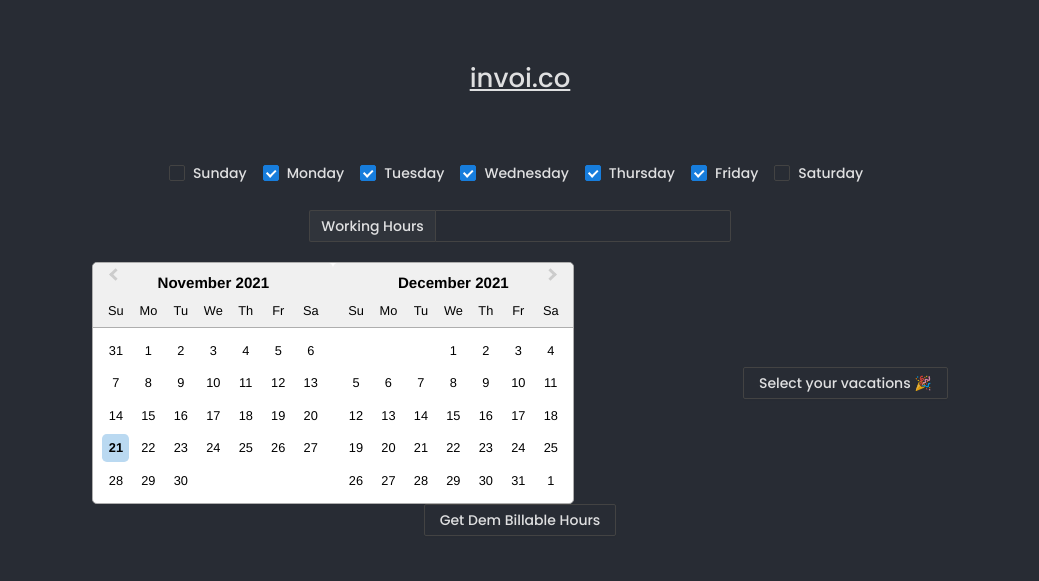
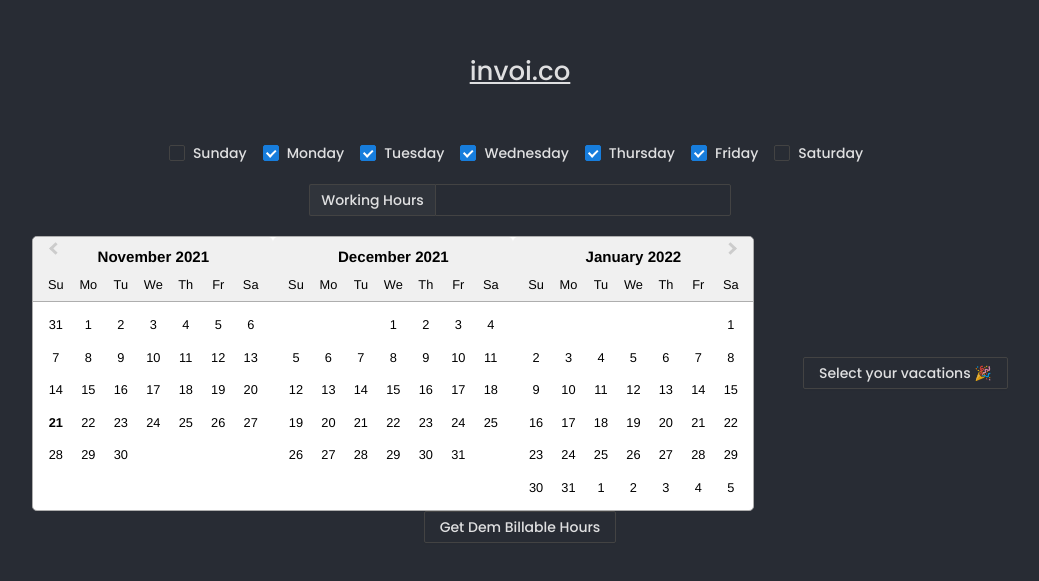
Before and after one commit to ylkhayat/invoico, a React (Create React App) app: page / in a window 1280 px wide. Shown: the part 103-684 px from the top of the page, without its empty margins (120-1159 px from the left). Built offline with nearby package versions, Linux system fonts and the light colour scheme.

Commit message:
some styles changes

```diff
--- a/src/App.css
+++ b/src/App.css
@@ -37,6 +37,8 @@
   }
 }
 
+
+
 .react-datepicker__day--highlighted {
   border-radius: 0.3rem;
   background-color: #3dcc4a !important;
@@ -45,6 +47,6 @@
 
 .react-datepicker__day--highlighted-1 {
   border-radius: 0.3rem;
-  background-color: #0b4734 !important;
+  background-color: #d32222 !important;
   color: #fff;
 }
--- a/src/App.tsx
+++ b/src/App.tsx
@@ -48,7 +48,10 @@ function App() {
         <div style={{ marginBottom: 50 }}>
           <Text underline>invoi.co</Text>
         </div>
-        <div style={{ marginBottom: 20 }}>
+
+        <div
+          style={{ marginBottom: 20, flexDirection: "row", display: "flex" }}
+        >
           <Checkbox.Group
             options={options}
             defaultValue={defaultOptions}
@@ -76,10 +79,12 @@ function App() {
         >
           <DatePicker
             inline
-            monthsShown={2}
+            disabledKeyboardNavigation
+            monthsShown={3}
             selectsRange={!selectMode}
             startDate={startDate}
             endDate={endDate}
+            focusSelectedMonth
             minDate={selectMode ? startDate : null}
             maxDate={selectMode ? endDate : null}
             highlightDates={[
--- a/src/index.css
+++ b/src/index.css
@@ -8,6 +8,13 @@ body {
     sans-serif;
   -webkit-font-smoothing: antialiased;
   -moz-osx-font-smoothing: grayscale;
+  -webkit-touch-callout: none;
+  -webkit-user-select: none;
+  -khtml-user-select: none;
+  -moz-user-select: none;
+  -ms-user-select: none;
+  user-select: none;
+  outline: 0;
 }
 
 code {
```
